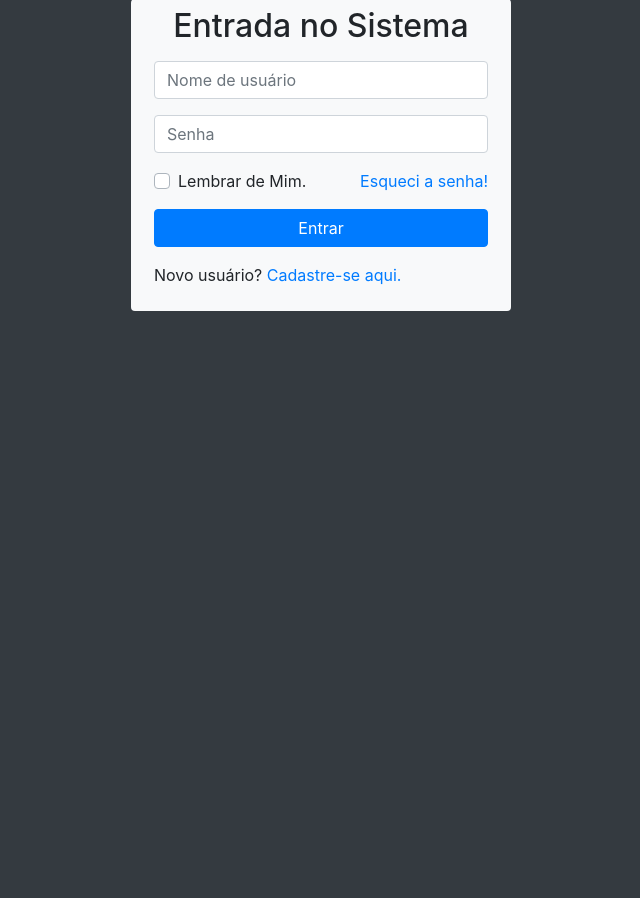
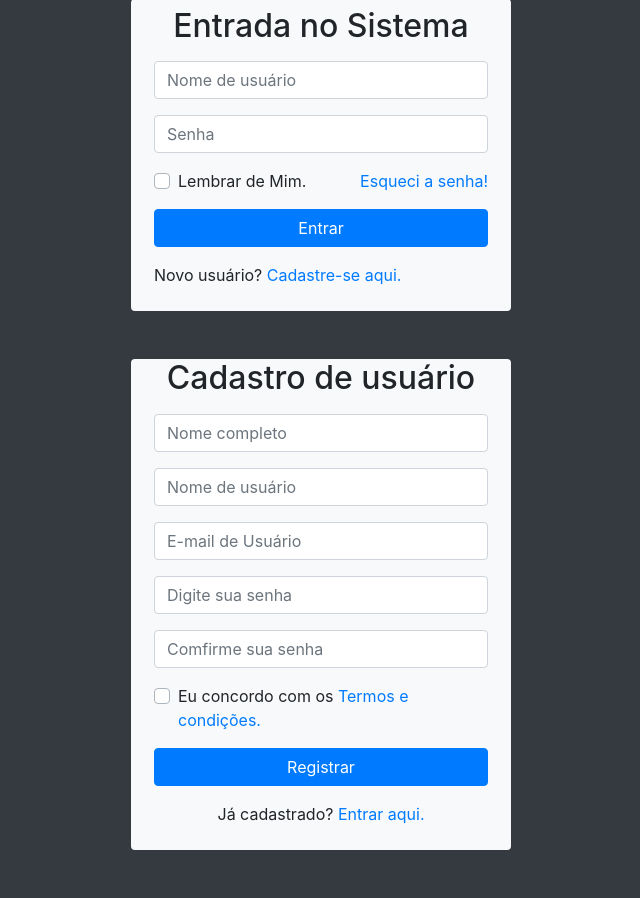
Before and after one commit to fumeco/sistema_de_login_AIPR2019v1, a PHP site: page / in a window 1280 px wide. Shown: the part 91-989 px from the top of the page, without its empty margins (319-959 px from the left). Before the commit the page ends 402 px from the top, so only its background shows below. Run offline with PHP 8.4, Linux system fonts and the light colour scheme; some libraries are stand-ins or nearby versions.

Commit message:
closes #2
Formulário de cadastro de novo usuário

```diff
--- a/index.php
+++ b/index.php
@@ -22,7 +22,7 @@
     </section>
 
     <!-- Formulario de Login -->
-    <section class="row">
+    <section class="row mb-5">
         <div class="col-lg-4 offset-lg-4 bg-light rounded" id="caixaLogin">
             <h2 class="text-center mt-2">Entrada no Sistema</h2>
             <form action="#" id="formLogin" class="p-2">
@@ -68,6 +68,66 @@
         </div>
     </section>
 
+    <!-- Formulário de Cadastro -->
+    <section class="row mb-5">
+        <div class="col-lg-4 offset-lg-4 bg-light rounded" id="caixaCadastro">
+            <h2 class="text-center">Cadastro de usuário</h2>
+                <form action="#" class="p-2" id="frmCadastro">
+
+                    <div class="form-group">
+                        <input type="text" name="nomeCompleto" id="nomeCompleto"
+                        class="form-control" placeholder="Nome completo" required>
+                    </div>
+
+                    <div class="form-group">
+                        <input type="text" name="nomeUsuário" id="nomeUsuário"
+                        class="form-control" placeholder="Nome de usuário" required>
+                    </div>
+
+                    <div class="form-group">
+                        <input type="email" name="emailUsuário" id="emailUsuário"
+                        class="form-control" placeholder="E-mail de Usuário" required>
+                    </div>
+
+                    <div class="form-group">
+                        <input type="password" name="senhaUsuário" id="senhaUsuário"
+                        class="form-control" placeholder="Digite sua senha" required>
+                    </div>
+
+                    <div class="form-group">
+                        <input type="password" name="senhaConfirma" id="senhaConfirma"
+                        class="form-control" placeholder="Comfirme sua senha" required>
+                    </div>
+
+                    <div class="form-group">
+                        <div class="custom-control custom-checkbox">
+                            <input type="checkbox" name="concordar" id="concordar"
+                            class="custom-control-input">
+                            <label for="concordar" class="custom-control-label">
+                                Eu concordo com os
+                                <a href="#">Termos e condições.</a>
+                            </label>
+                        </div>
+                    </div>
+
+                    <div class="form-group">
+                        <input type="submit" value="Registrar" class="btn btn-primary btn-block"
+                        id="btnRegistrar">
+                    </div>
+
+                    <div class="form-group">
+                        <p class="text-center">
+                            Já cadastrado?
+                            <a href="#" id="btnJáCadastrado">
+                                Entrar aqui.
+                            </a>
+                        </p>
+                    </div>
+
+                </form>
+        </div>
+    </section>
+
 </main>
 
 
```
